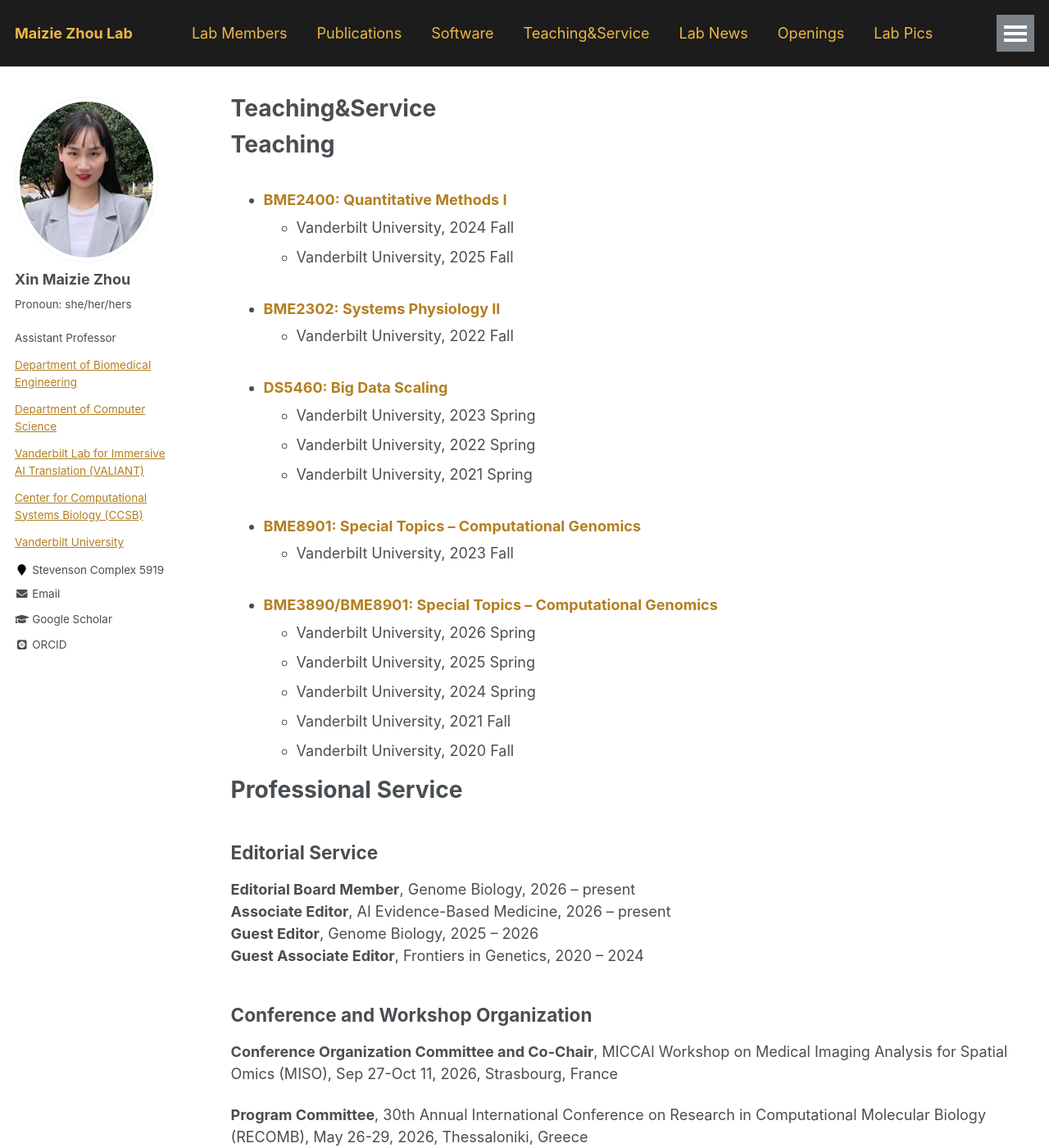
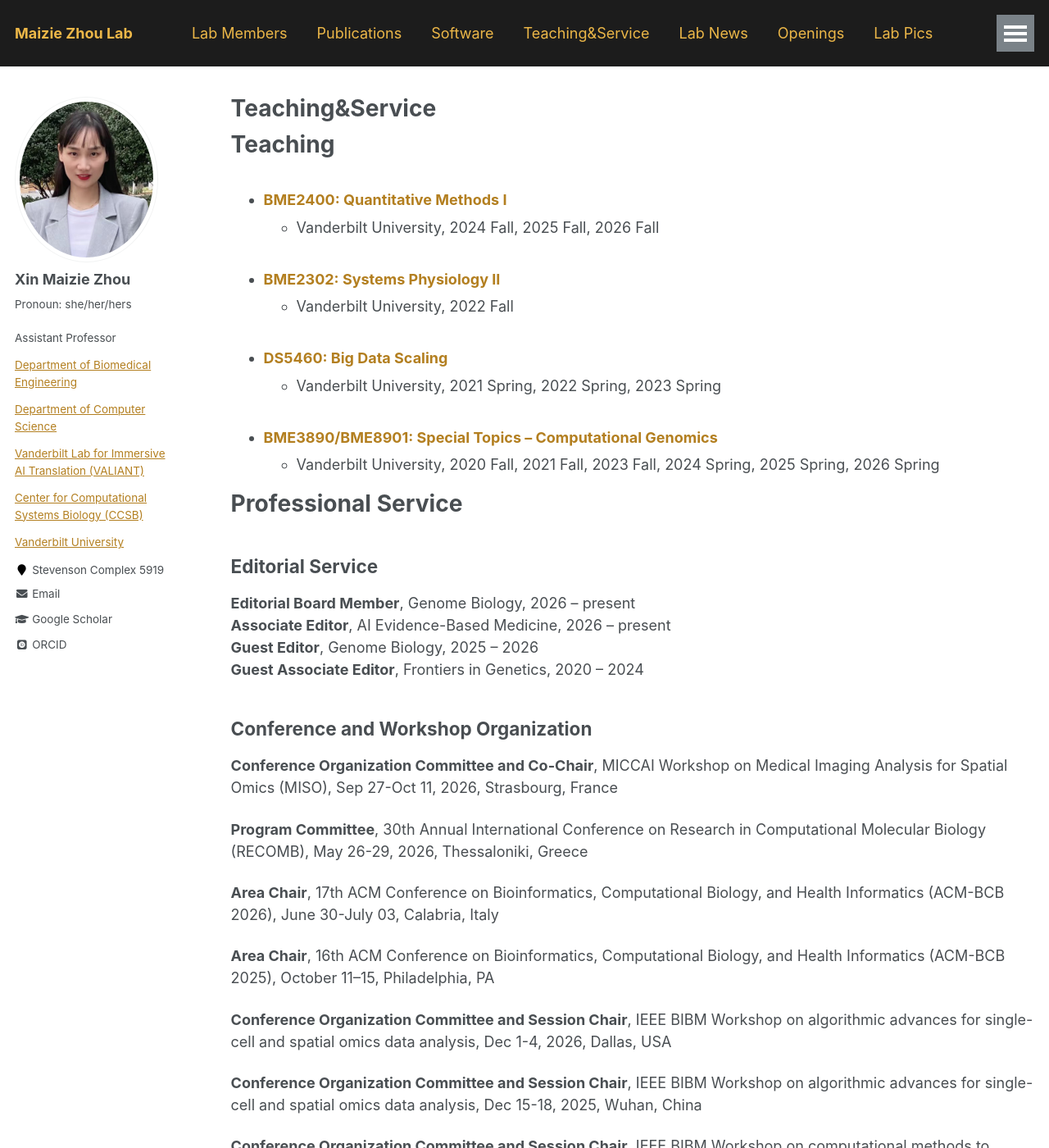
Before and after one commit to maiziezhoulab/Maiziezhoulab.github.io, a Jekyll site: the page built from _pages/TeachingService.md, in a window 1280 px wide and 1400 px high. Shown: the whole window at 82% size. Built offline with Jekyll 4.4.1, drawn with Linux system fonts in a browser that asks for light colours; some web fonts are replaced.

Commit message:
Update TeachingService.md

```diff
--- a/_pages/TeachingService.md
+++ b/_pages/TeachingService.md
@@ -9,26 +9,16 @@ author_profile: true
 # Teaching
 
 - ### [BME2400: Quantitative Methods I]()
-  - Vanderbilt University, 2024 Fall
-  - Vanderbilt University, 2025 Fall
+  - Vanderbilt University, 2024 Fall, 2025 Fall, 2026 Fall
 
 - ### [BME2302: Systems Physiology II]()
   - Vanderbilt University, 2022 Fall
 
 - ### [DS5460: Big Data Scaling]()
-  - Vanderbilt University, 2023 Spring
-  - Vanderbilt University, 2022 Spring
-  - Vanderbilt University, 2021 Spring
-
-- ### [BME8901: Special Topics – Computational Genomics]()
-  - Vanderbilt University, 2023 Fall
+  - Vanderbilt University, 2021 Spring, 2022 Spring, 2023 Spring
 
 - ### [BME3890/BME8901: Special Topics – Computational Genomics]()
-  - Vanderbilt University, 2026 Spring
-  - Vanderbilt University, 2025 Spring
-  - Vanderbilt University, 2024 Spring
-  - Vanderbilt University, 2021 Fall
-  - Vanderbilt University, 2020 Fall
+  - Vanderbilt University, 2020 Fall, 2021 Fall, 2023 Fall, 2024 Spring, 2025 Spring, 2026 Spring
 
 
 # Professional Service
```
